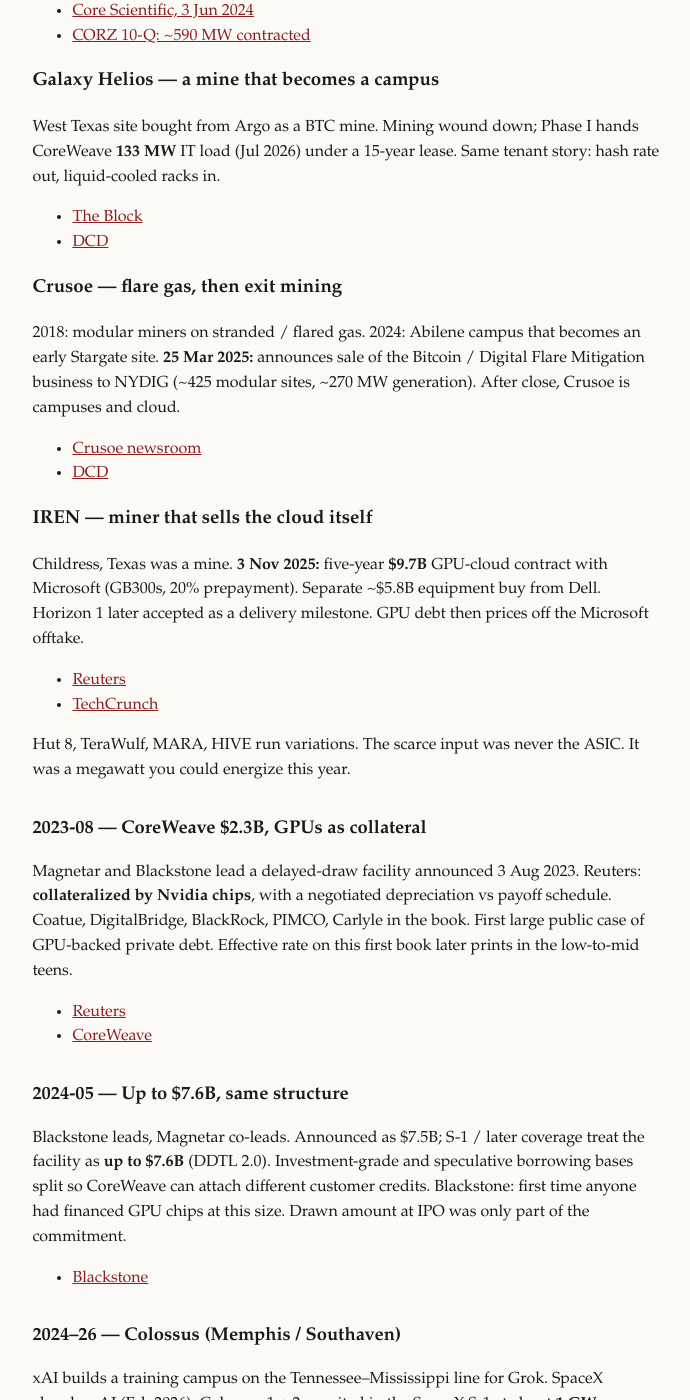
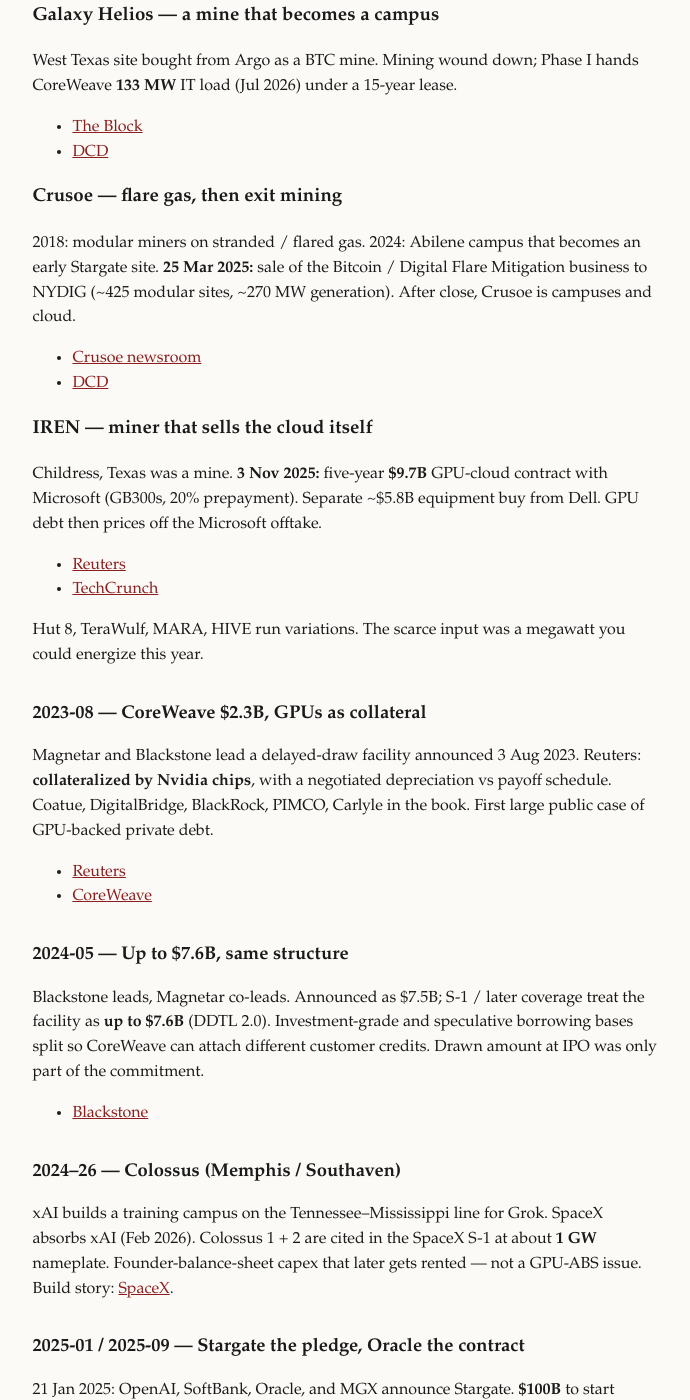
Before and after one commit to vandontduong/chronicle, a Jekyll site: the page built from timelines/clouds.md, in a window 1280 px wide and 1400 px high, scrolled down 2223 px. Shown: the whole window, without its empty margins (294-984 px from the left). Built offline with Jekyll 4.4.1, drawn with Linux system fonts in a browser that asks for light colours; some of the changed text lies outside the part shown.

Commit message:
Clouds: Nvidia-manager financing platforms; inspect cuts

```diff
--- a/timelines/clouds.md
+++ b/timelines/clouds.md
@@ -8,7 +8,7 @@ permalink: /timelines/clouds/
 
 <p class="meta">Who owns the rack, and who lent against the chip</p>
 
-Hyperscalers fund campuses from cash flow and parent bonds. Neoclouds fund this generation of GPUs against the boxes and the offtake. SpaceX is a third object: a rocket company that built Colossus for Grok, then rented the surplus. A fourth origin sits under the neoclouds: **miners who already had cheap megawatts**. Company object for Colossus build and takeouts: [SpaceX]({{ '/timelines/spacex/' | relative_url }}). Protocol papers for the hash that paid for those sheds: [cryptocurrency]({{ '/timelines/cryptocurrency/' | relative_url }}).
+Hyperscalers fund campuses from cash flow and parent bonds. Neoclouds fund this generation of GPUs against the boxes and the offtake. SpaceX is a third object: a rocket company that built Colossus for Grok, then rented the surplus. A fourth origin sits under the neoclouds: **miners who already had cheap megawatts**. Company object for Colossus build and takeouts: [SpaceX]({{ '/timelines/spacex/' | relative_url }}). Protocol papers for the hash that paid for those sheds: [cryptocurrency]({{ '/timelines/cryptocurrency/' | relative_url }}). Silicon and lab cheques: [Nvidia]({{ '/timelines/nvidia/' | relative_url }}). The 2026 manager platforms that try to turn that GPU loan into an asset class live **here**.
 
 The first public clouds were a side quest. Retail, search, and Windows paid for the plants. Renting leftover capacity was the experiment.
 
@@ -16,11 +16,9 @@ The first public clouds were a side quest. Retail, search, and Windows paid for
 
 Pre-2023 data centers were real-estate credit: land, power, a long lease to a rated tenant. The server was a depreciating fixture. AI inverted that. The GPU is the scarce asset; the building is the host. Lenders had no playbook for a chip that can be obsolete in three years.
 
-Also on: [Nvidia]({{ '/timelines/nvidia/' | relative_url }}), [Cerebras]({{ '/timelines/cerebras/' | relative_url }}), [cryptocurrency]({{ '/timelines/cryptocurrency/' | relative_url }}).
-
 ## 2006–12 — Cloud as overflow from the main business
 
-Amazon did not start as a cloud company. It started as a catalog. By the mid-2000s the hard problem inside Amazon was provisioning for seasonal spikes, then watching the fleet sit idle. S3 launched 14 Mar 2006. EC2 followed that summer as the internal platform with a price list. Analysts asked what the *operating profit* of the toy would be. Two decades later AWS is the profit engine; it is not larger than retail *revenue*.
+Amazon did not start as a cloud company. It started as a catalog. By the mid-2000s the hard problem inside Amazon was provisioning for seasonal spikes, then watching the fleet sit idle. S3 launched 14 Mar 2006. EC2 followed that summer as the internal platform with a price list. Two decades later AWS is the profit engine; it is not larger than retail *revenue*.
 
 - [Amazon on the S3 launch](https://www.aboutamazon.com/news/aws/the-earliest-aws-customers-who-helped-build-the-cloud)
 - [ZDNET / Pinkham on EC2 as internal infra first](https://www.zdnet.com/article/how-amazon-exposed-its-guts-the-history-of-awss-ec2/)
@@ -30,17 +28,17 @@ Google: the plants existed to crawl the web and serve ads. App Engine (Apr 2008)
 - [TechCrunch, App Engine](https://techcrunch.com/2008/04/07/google-jumps-head-first-into-web-services-with-google-app-engine/)
 - [TechCrunch, Compute Engine](https://techcrunch.com/2012/06/28/google-compute-engine/)
 
-Microsoft was late because the franchise was Windows and Office on the customer's premises. Azure (PDC, 27 Oct 2008) is a cloud grafted onto that stack so .NET shops would not leave Redmond to rent a box. Defensive: keep the developer.
+Microsoft was late because the franchise was Windows and Office on the customer's premises. Azure (PDC, 27 Oct 2008) is a cloud grafted onto that stack so .NET shops would not leave Redmond to rent a box.
 
 - [WIRED, PDC 2008](https://www.wired.com/2008/10/pdc-2008-microsoft-aims-for-the-clouds-with-windows-azure-/)
 
-Meta never productized the social-graph fleet as public IaaS at AWS scale. Oracle sold databases, then bolted a cloud onto the license. Owning a huge private fleet is not the same as selling one.
+Meta never productized the social-graph fleet as public IaaS at AWS scale. Oracle sold databases, then bolted a cloud onto the license.
 
 The 2020s inversion: AI *is* the main business for the new names. Neoclouds have no store to amortize empty hours. SpaceX is the old pattern run in reverse — rockets paid for some of the plants; Colossus tries to pay for itself by renting to Anthropic and Google.
 
 ## 2019–26 — Miners become landlords
 
-Bitcoin and Ethereum mining taught operators to hunt interconnects, substations, and ugly power that a hyperscaler could not energize on a five-year utility queue. After ETH's Merge (15 Sep 2022) killed GPU mining, and after the Apr 2024 BTC halving crushed hash margins, those sites were liquid *megawatts with a building*. The pivot is not “ASICs run GPT.” The asset that transferred is **power + land + a permitted shed**. Why those protocols existed: [cryptocurrency]({{ '/timelines/cryptocurrency/' | relative_url }}).
+Bitcoin and Ethereum mining taught operators to hunt interconnects, substations, and ugly power that a hyperscaler could not energize on a five-year utility queue. After ETH's Merge (15 Sep 2022) killed GPU mining, and after the Apr 2024 BTC halving crushed hash margins, those sites were liquid *megawatts with a building*. The asset that transferred is **power + land + a permitted shed**. Why those protocols existed: [cryptocurrency]({{ '/timelines/cryptocurrency/' | relative_url }}).
 
 Three shapes:
 
@@ -57,98 +55,98 @@ Founded 2017 as Atlantic Crypto. ETH mining was 61% of 2022 revenue ($9.7M of $1
 
 ### Core Scientific — hosting, then a bigger book
 
-3 Jun 2024: 12-year HPC leases with CoreWeave. First cut **~200 MW** and **more than $3.5B** cumulative revenue over the initial terms. Later expansions (Denton and other sites) take the book to **~590 MW** and **more than $10B** contracted value. As of mid-2026, hundreds of those megawatts have started billing. JPMorgan treated the first announcement as the listed-miner complex repricing as dual-use power.
+3 Jun 2024: 12-year HPC leases with CoreWeave. First cut **~200 MW** and **more than $3.5B** cumulative revenue over the initial terms. Later expansions take the book to **~590 MW** and **more than $10B** contracted value. As of mid-2026, hundreds of those megawatts have started billing.
 
 - [Core Scientific, 3 Jun 2024](https://investors.corescientific.com/news-events/press-releases/detail/74/core-scientific-to-provide-approximately-200-mw-of-infrastructure-to-host-coreweaves-high-performance-computing-services-capturing-significant-ai-compute-opportunity)
 - [CORZ 10-Q: ~590 MW contracted](https://www.sec.gov/Archives/edgar/data/1839341/000183934126000014/core-20260630.htm)
 
 ### Galaxy Helios — a mine that becomes a campus
 
-West Texas site bought from Argo as a BTC mine. Mining wound down; Phase I hands CoreWeave **133 MW** IT load (Jul 2026) under a 15-year lease. Same tenant story: hash rate out, liquid-cooled racks in.
+West Texas site bought from Argo as a BTC mine. Mining wound down; Phase I hands CoreWeave **133 MW** IT load (Jul 2026) under a 15-year lease.
 
 - [The Block](https://www.theblock.co/post/407396/galaxy-delivers-133-mw-of-critical-it-load-to-coreweave-as-helios-bitcoin-mine-turns-ai-hub)
 - [DCD](https://www.datacenterdynamics.com/en/news/galaxy-digital-completes-first-phase-of-pivoting-cryptomine-to-ai-hosting/)
 
 ### Crusoe — flare gas, then exit mining
 
-2018: modular miners on stranded / flared gas. 2024: Abilene campus that becomes an early Stargate site. **25 Mar 2025:** announces sale of the Bitcoin / Digital Flare Mitigation business to NYDIG (~425 modular sites, ~270 MW generation). After close, Crusoe is campuses and cloud.
+2018: modular miners on stranded / flared gas. 2024: Abilene campus that becomes an early Stargate site. **25 Mar 2025:** sale of the Bitcoin / Digital Flare Mitigation business to NYDIG (~425 modular sites, ~270 MW generation). After close, Crusoe is campuses and cloud.
 
 - [Crusoe newsroom](https://www.crusoe.ai/resources/newsroom/nydig-to-acquire-crusoes-bitcoin-mining-operation-crusoe-to-scale-vertically)
 - [DCD](https://www.datacenterdynamics.com/en/news/crusoe-exits-crypto-operations-to-focus-on-ai-sell-business-to-nydig/)
 
 ### IREN — miner that sells the cloud itself
 
-Childress, Texas was a mine. **3 Nov 2025:** five-year **$9.7B** GPU-cloud contract with Microsoft (GB300s, 20% prepayment). Separate ~$5.8B equipment buy from Dell. Horizon 1 later accepted as a delivery milestone. GPU debt then prices off the Microsoft offtake.
+Childress, Texas was a mine. **3 Nov 2025:** five-year **$9.7B** GPU-cloud contract with Microsoft (GB300s, 20% prepayment). Separate ~$5.8B equipment buy from Dell. GPU debt then prices off the Microsoft offtake.
 
 - [Reuters](https://www.reuters.com/technology/microsoft-signs-97-billion-contract-with-iren-nvidia-chips-2025-11-03)
 - [TechCrunch](https://techcrunch.com/2025/11/03/microsoft-inks-9-7bil-deal-with-australias-iren-for-ai-cloud-capacity/)
 
-Hut 8, TeraWulf, MARA, HIVE run variations. The scarce input was never the ASIC. It was a megawatt you could energize this year.
+Hut 8, TeraWulf, MARA, HIVE run variations. The scarce input was a megawatt you could energize this year.
 
 ## 2023-08 — CoreWeave $2.3B, GPUs as collateral
 
-Magnetar and Blackstone lead a delayed-draw facility announced 3 Aug 2023. Reuters: **collateralized by Nvidia chips**, with a negotiated depreciation vs payoff schedule. Coatue, DigitalBridge, BlackRock, PIMCO, Carlyle in the book. First large public case of GPU-backed private debt. Effective rate on this first book later prints in the low-to-mid teens.
+Magnetar and Blackstone lead a delayed-draw facility announced 3 Aug 2023. Reuters: **collateralized by Nvidia chips**, with a negotiated depreciation vs payoff schedule. Coatue, DigitalBridge, BlackRock, PIMCO, Carlyle in the book. First large public case of GPU-backed private debt.
 
 - [Reuters](https://www.reuters.com/technology/coreweave-raises-23-billion-debt-collateralized-by-nvidia-chips-2023-08-03/)
 - [CoreWeave](https://www.coreweave.com/blog/coreweave-secures-2-3-billion-debt-financing-magnetar-capital-blackstone)
 
 ## 2024-05 — Up to $7.6B, same structure
 
-Blackstone leads, Magnetar co-leads. Announced as $7.5B; S-1 / later coverage treat the facility as **up to $7.6B** (DDTL 2.0). Investment-grade and speculative borrowing bases split so CoreWeave can attach different customer credits. Blackstone: first time anyone had financed GPU chips at this size. Drawn amount at IPO was only part of the commitment.
+Blackstone leads, Magnetar co-leads. Announced as $7.5B; S-1 / later coverage treat the facility as **up to $7.6B** (DDTL 2.0). Investment-grade and speculative borrowing bases split so CoreWeave can attach different customer credits. Drawn amount at IPO was only part of the commitment.
 
 - [Blackstone](https://www.blackstone.com/news/press/coreweave-secures-7-5-billion-debt-financing-facility-led-by-blackstone-and-magnetar/)
 
 ## 2024–26 — Colossus (Memphis / Southaven)
 
-xAI builds a training campus on the Tennessee–Mississippi line for Grok. SpaceX absorbs xAI (Feb 2026). Colossus 1 + 2 are cited in the SpaceX S-1 at about **1 GW** nameplate. This is founder-balance-sheet capex that later gets rented — not a GPU-ABS issue. Build story: [SpaceX]({{ '/timelines/spacex/' | relative_url }}).
+xAI builds a training campus on the Tennessee–Mississippi line for Grok. SpaceX absorbs xAI (Feb 2026). Colossus 1 + 2 are cited in the SpaceX S-1 at about **1 GW** nameplate. Founder-balance-sheet capex that later gets rented — not a GPU-ABS issue. Build story: [SpaceX]({{ '/timelines/spacex/' | relative_url }}).
 
 ## 2025-01 / 2025-09 — Stargate the pledge, Oracle the contract
 
 21 Jan 2025: OpenAI, SoftBank, Oracle, and MGX announce Stargate. **$100B** to start deploying; **up to $500B** over four years. SoftBank has financial responsibility; OpenAI has operational responsibility. That is a JV *intent*, not a single closed bond.
 
-Sep 2025: OpenAI–Oracle compute pact reported at **~$300B over ~five years**, starting 2027, ~4.5 GW. Separate from the White House headline. Campus-level debt later closes under Oracle / Related / SoftBank names.
+Sep 2025: OpenAI–Oracle compute pact reported at **~$300B over ~five years**, starting 2027, ~4.5 GW. Separate from the White House headline.
 
 - [OpenAI, Stargate](https://openai.com/index/announcing-the-stargate-project/)
 - [NYT on the Oracle pact](https://www.nytimes.com/2025/09/10/technology/openai-oracle-data-centers-deal.html)
 
 ## 2025-03 — CoreWeave IPO
 
-28 Mar 2025, Nasdaq CRWV. Priced at **$40**, raise cut to about **$1.5B** from a larger target. Microsoft was ~60%+ of 2024 revenue. Nvidia is supplier, investor, and a capacity buyer (take-or-pay on unsold hours — [Nvidia]({{ '/timelines/nvidia/' | relative_url }})).
+28 Mar 2025, Nasdaq CRWV. Priced at **$40**, raise cut to about **$1.5B**. Microsoft was ~60%+ of 2024 revenue. Nvidia is supplier, investor, and a capacity buyer (take-or-pay on unsold hours — [Nvidia]({{ '/timelines/nvidia/' | relative_url }})).
 
 ## 2025-07 — DDTL 3.0, $2.6B, OpenAI-tied
 
-Company 8-K / press: delayed-draw term loan closed 31 Jul 2025, **SOFR + 4.00%**, used to buy kit for a long OpenAI contract. Morgan Stanley and MUFG lead. Spreads are already inside the 2023 book because the *customer* is the credit.
+Delayed-draw term loan closed 31 Jul 2025, **SOFR + 4.00%**, used to buy kit for a long OpenAI contract. Morgan Stanley and MUFG lead. Spreads are inside the 2023 book because the *customer* is the credit.
 
 - [CoreWeave, 31 Jul 2025](https://investors.coreweave.com/news/news-details/2025/CoreWeave-Closes-2-6-Billion-Secured-Debt-Financing-Facility-Strengthening-Market-Position-as-AI-Cloud-Leader/default.aspx)
 
 ## 2026-03 — DDTL 4.0, $8.5B, investment-grade
 
-Closed 31 Mar 2026. Initially drawable ~$7.5B, expandable to **$8.5B**. Moody’s **A3** / DBRS **A (low)** on the Compute Acquisition Co. VIII vehicle. Floating piece **SOFR + 2.25%**, maturity Mar 2032. First widely cited IG rating on GPU + contract collateral. Later reconstructions name a Meta take-or-pay as the offtake behind the rating; the launch release said only “customer contracts.”
+Closed 31 Mar 2026. Initially drawable ~$7.5B, expandable to **$8.5B**. Moody’s **A3** / DBRS **A (low)** on the Compute Acquisition Co. VIII vehicle. Floating piece **SOFR + 2.25%**, maturity Mar 2032. First widely cited IG rating on GPU + contract collateral. Later reconstructions name a Meta take-or-pay as the offtake; the launch release said only “customer contracts.”
 
 - [Fitch on CCAC VIII](https://www.fitchratings.com/research/structured-finance/fitch-rates-coreweave-compute-acquisition-co-viii-loans-a-sf-outlook-stable-01-04-2026)
 
 ## 2026-04 — Oracle campus debt at Stargate scale
 
-Related Digital closes a **$16B** package for the Saline Township, Michigan campus (Oracle tenant, OpenAI workload, >1 GW). About **$14B** of bonds sold; PIMCO anchors ~$10B; Blackstone-affiliated funds put in equity (~$2B reported). Coupon on the long bonds ~7.5%, maturity 2045. Hyperscaler variant: the *tenant contract* is the story; the chip sits in Oracle's order book.
+Related Digital closes a **$16B** package for the Saline Township, Michigan campus (Oracle tenant, OpenAI workload, >1 GW). About **$14B** of bonds sold; PIMCO anchors ~$10B; Blackstone-affiliated funds put in equity (~$2B reported). Coupon on the long bonds ~7.5%, maturity 2045. The *tenant contract* is the story; the chip sits in Oracle's order book.
 
 - [Reuters](https://www.reuters.com/technology/related-digital-secures-financing-16-billion-oracle-data-center-michigan-2026-04-24/)
 - [Oracle / Related construction note](https://www.oracle.com/news/announcement/related-digital-oracle-openai-walbridge-and-governor-whitmer-celebrate-construction-of-stargate-campus-in-saline-township-2026-06-01/)
 
 ## 2026-05 — Anthropic takes Colossus 1
 
-Anthropic rents the Colossus 1 slice: ~300 MW, on the order of 200k GPUs. SpaceX S-1: **$1.25B per month** through May 2029 after a cheap ramp — about **$15B/year if it runs**. Either side can terminate on **90 days' notice** (Musk: SpaceX wanted the option to take the cluster back). Do not treat the multi-year headline as locked cash.
+Anthropic rents the Colossus 1 slice: ~300 MW, on the order of 200k GPUs. SpaceX S-1: **$1.25B per month** through May 2029 after a cheap ramp — about **$15B/year if it runs**. Either side can terminate on **90 days' notice**. Do not treat the multi-year headline as locked cash.
 
 - [WSJ](https://www.wsj.com/tech/ai/anthropic-inks-deal-to-use-all-of-spacexs-colossus-1-compute-capacity-56a7e2a1)
 - [WIRED on the S-1 dollars](https://www.wired.com/story/spacex-ipo-anthropic-compute-finances-risks/)
 
 ## 2026-06 — Google rents Colossus too
 
-Disclosed 5 Jun 2026: **$920M per month** from Oct 2026 through Jun 2029 for ~**110k GPUs** plus CPUs and memory. Google: bridge capacity for Gemini Enterprise. Cancellation after the first stretch. The two disclosed offtakes are **>$70B only if neither dies early**. Reflection later takes a smaller GB300 slice at Colossus 2. Same landlord pattern, not a new instrument.
+Disclosed 5 Jun 2026: **$920M per month** from Oct 2026 through Jun 2029 for ~**110k GPUs** plus CPUs and memory. Cancellation after the first stretch. The two disclosed offtakes are **>$70B only if neither dies early**. Reflection later takes a smaller GB300 slice at Colossus 2.
 
 - [Reuters](https://www.reuters.com/business/media-telecom/spacex-signs-cloud-deal-with-google-2026-06-05/)
 - [The Next Web](https://thenextweb.com/news/google-spacex-920-million-month-compute-deal)
 
-SpaceX here skipped the GPU-ABS market: build on its own books, rent to labs, keep the termination option. Contrast CoreWeave, which borrows *against* the same kind of contract.
+SpaceX skipped the GPU-ABS market: build on its own books, rent to labs, keep the termination option. Contrast CoreWeave, which borrows *against* the same kind of contract.
 
 ## 2026 — The rest of the neocloud book copies the template
 
@@ -159,6 +157,17 @@ Same instrument (delayed-draw term loan against GPUs + offtake), smaller names:
 
 By mid-2026 the agencies are explicit: hardware-only is still speculative; **investment-grade offtake** is what moves the spread.
 
+## 2026-08-10 — Nvidia tries to productize the loan
+
+MOUs with **Apollo, BlackRock, Blackstone, Brookfield, Goldman Sachs, and KKR**. Independent platforms *designed to mobilize* **over $500B** of third-party capital over time for AI-factory kit — labs, enterprises, neoclouds. Not Nvidia revenue. Not one fund. Not a closed bond. The six underwrite customer, utilization, cash flow, and residual value themselves.
+
+Nvidia's disclosed hook: on some deals, a **residual-value support** of **up to 25%** of an opportunity, project by project. Huang's line is that the chip is now an investable asset class (fungible, revenue-producing, transferable). That is the 2023 CoreWeave structure, standardized and aimed at pension-scale money. Disclosed GPU-backed facilities through mid-2026 are still tens of billions, not hundreds.
+
+- [Nvidia blog](https://blogs.nvidia.com/blog/nvidia-ai-factory-compute/)
+- [Reuters](https://www.reuters.com/technology/wall-street-giants-partner-with-nvidia-500-billion-ai-financing-deal-ft-reports-2026-08-10/)
+- [CNBC](https://www.cnbc.com/2026/08/10/nvidia-wall-street-asset-managers-500-billion-ai-push.html)
+- Firm page: [Nvidia]({{ '/timelines/nvidia/' | relative_url }})
+
 ## What the page is not
 
-A capex scoreboard for Microsoft, Google, and Amazon cash-flow campuses. Those still look like ordinary corporate bonds. The new objects are the neocloud SPV that pledges the chip *and* the contract, and SpaceX renting a cluster it already paid for.
+A capex scoreboard for Microsoft, Google, and Amazon cash-flow campuses. Those still look like ordinary corporate bonds. The new objects are the neocloud SPV that pledges the chip *and* the contract, SpaceX renting a cluster it already paid for, and a vendor-sponsored *platform* that has not yet raised the $500B it is designed to mobilize.
```
